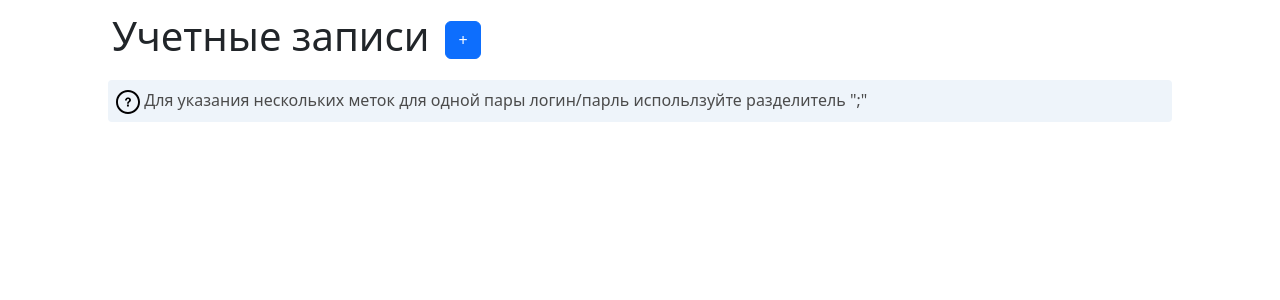
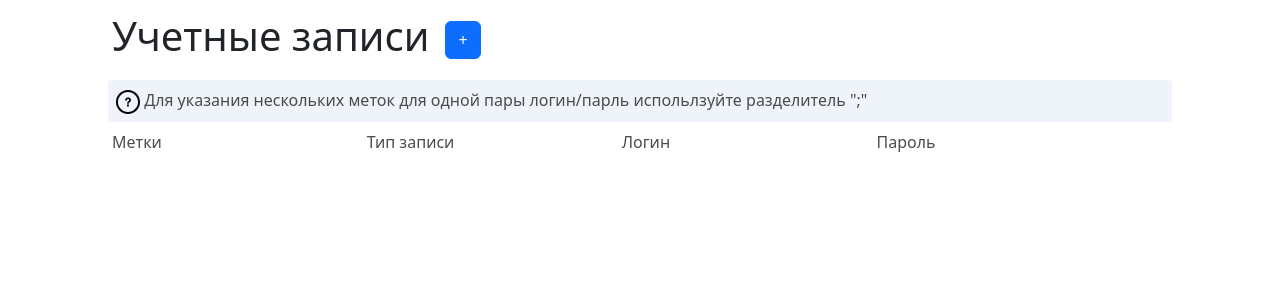
Before and after one commit to Artur-Yamai/account_management_form, a Vue app: page / in a window 1280 px wide. Shown: the top 300 px of the page. Built offline with nearby package versions, Linux system fonts and the light colour scheme.

Commit message:
Добавлены лейблы

```diff
--- a/src/components/AccountForm.vue
+++ b/src/components/AccountForm.vue
@@ -1,5 +1,6 @@
 <template>
   <form class="account-form">
+    <Labels />
     <InputsRow
       v-for="account in accounts"
       :key="account.id"
@@ -14,6 +15,7 @@
 import { computed } from "vue";
 import { useStore } from "@/store";
 import { Account } from "@/store";
+import Labels from "./Labels.vue";
 import InputsRow from "./InputsRow";
 
 const accounts = computed(() => store.accounts);
--- /dev/null
+++ b/src/components/Labels.vue
@@ -0,0 +1,26 @@
+<template>
+  <div class="labels">
+    <p>Метки</p>
+    <p>Тип записи</p>
+    <p>Логин</p>
+    <p>Пароль</p>
+  </div>
+</template>
+
+<script setup></script>
+
+<style>
+.labels {
+  display: flex;
+  justify-content: space-between;
+  width: calc(100% - 50px);
+  margin-bottom: 4px;
+}
+
+.labels p {
+  width: calc(100% / 4 - 4px);
+  padding-left: 4px;
+  margin: 0;
+  color: rgb(75, 75, 75);
+}
+</style>
```
